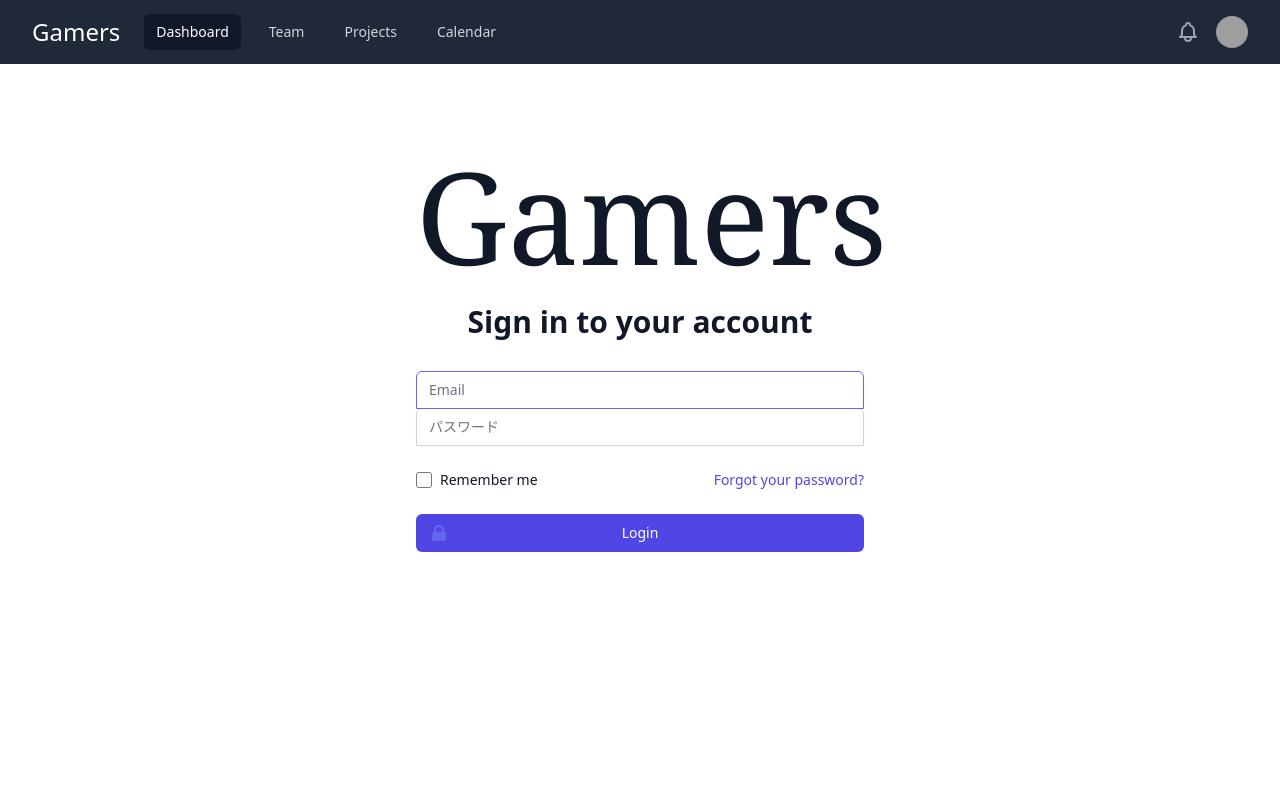
After one commit to RyotaNishio/gamers1, a Django app: page /login/ in a window 1280 px wide. The commit adds this page. Run offline with Django 3.2, Linux system fonts and the light colour scheme; some libraries are stand-ins or nearby versions; grey boxes are pictures that could not be loaded.

Commit message:
[Add]sessions

```diff
--- a/base/views/__init__.py
+++ b/base/views/__init__.py
@@ -0,0 +1,3 @@
+from .user_views import *
+from .login_signup_views import *
+from .home_views import *
--- /dev/null
+++ b/base/views/login_signup_views.py
@@ -0,0 +1,62 @@
+from django.views.generic import CreateView
+from django.contrib.auth.forms import AuthenticationForm, UserCreationForm
+from django.contrib.auth.mixins import LoginRequiredMixin
+from django.contrib.auth.views import LoginView, LogoutView
+from django.contrib.auth import get_user_model
+from django.contrib import messages
+from django.urls import reverse_lazy
+
+User = get_user_model()
+
+
+class SignupForm(UserCreationForm):
+    class Meta:
+        model = User
+        fields = ('username', 'email', 'password1', 'password2')
+
+    def __init__(self, *args, **kwargs):
+        super().__init__(*args, **kwargs)
+        for field in self.fields.values():
+            field.widget.attrs['placeholder'] = field.label
+            field.widget.attrs[
+                'class'] = "appearance-none rounded-none relative block w-full px-3 py-2 border " \
+                           "border-gray-300 placeholder-gray-500 text-gray-900 rounded-t-md focus:outline-none " \
+                           "focus:ring-indigo-500 focus:border-indigo-500 focus:z-10 sm:text-sm"
+            field.widget.attrs['type'] = field.label
+            field.widget.attrs['name'] = field.label
+
+
+class Signup(CreateView):
+    form_class = SignupForm
+    template_name = 'pages/login_signup.html'
+    success_url = reverse_lazy('top')
+
+
+class LoginForm(AuthenticationForm):
+    def __init__(self, *args, **kwargs):
+        super().__init__(*args, **kwargs)
+        for field in self.fields.values():
+            field.widget.attrs['placeholder'] = field.label
+            field.widget.attrs[
+                'class'] = "appearance-none rounded-none relative block w-full px-3 py-2 border border-gray-300" \
+                           " placeholder-gray-500 text-gray-900 rounded-t-md focus:outline-none focus:ring-indigo-500" \
+                           " focus:border-indigo-500 focus:z-10 sm:text-sm"
+            field.widget.attrs['type'] = field.label
+            field.widget.attrs['name'] = field.label
+
+
+class Login(LoginView):
+    form_class = LoginForm
+    template_name = 'pages/login_signup.html'
+
+    def form_valid(self, form):
+        messages.success(self.request, 'You are successfully login.')
+        return super().form_valid(form)
+
+    def form_invalid(self, form):
+        messages.error(self.request, 'You are missed login.')
+        return super().form_invalid(form)
+
+
+class Logout(LogoutView):
+    template_name = 'pages/login_signup.html'
--- a/config/urls.py
+++ b/config/urls.py
@@ -17,9 +17,16 @@ from django.contrib import admin
 from django.urls import path, include
 from django.conf import settings
 from django.contrib.staticfiles.urls import static
+from base.views import UserView, UserListView, Login, Top, Signup, Logout
 
 urlpatterns = [
+    path('', Top.as_view(), name="top"),
     path('admin/', admin.site.urls),
+    path('login/', Login.as_view(), name="login"),
+    path('user/{:id}', UserView.as_view()),
+    path('users/', UserListView.as_view()),
+    path('signup/', Signup.as_view(), name="signup"),
+    path('logout/', Logout.as_view(), name='logout'),
 ]
 
 if settings.DEBUG:
--- a/templates/base.html
+++ b/templates/base.html
@@ -8,11 +8,16 @@
     <script src="https://cdn.tailwindcss.com"></script>
     <title>gamers</title>
 </head>
-<body>
-    <div class="text-center m-5">
-      <div class="bg-yellow-400 p-5 inline-block rounded">
-        <div class="text-3xl font-bold">DjangoでTailwindCSSを使用する方法</div>
-      </div>
-    </div>
+
+<body class="min-h-screen">
+    <header>
+        {% include 'snippets/header.html' %}
+    </header>
+
+    <main>
+        {% include 'snippets/messages.html' %}
+        {% block main %}
+        {% endblock %}
+    </main>
 </body>
 </html>
--- /dev/null
+++ b/templates/pages/login_signup.html
@@ -0,0 +1,69 @@
+{% extends 'base.html' %}
+
+{% block main %}
+
+<div class="mt-10 flex items-center justify-center py-12 px-4 sm:px-6 lg:px-8">
+    <div class="max-w-md w-full space-y-8">
+        <div>
+            <h1 class="text-9xl text-gray-900 font-serif text-center">Gamers</h1>
+            <h2 class="mt-6 text-center text-3xl font-extrabold text-gray-900">
+                {% if 'login' in request.path %}
+                    Sign in to your account
+                {% elif 'signup' in request.path %}
+                    Sign up to new account
+                {% endif %}
+
+            </h2>
+            <p class="mt-2 text-center text-sm text-gray-600">
+            </p>
+        </div>
+
+
+        <form class="mt-8 space-y-6" action="#" method="POST">
+            <input type="hidden" name="remember" value="true">
+            <div class="rounded-md shadow-sm -space-y-px">
+                {{ from.non_field_errors }}
+                {% for field in form %}{% csrf_token %}
+                <div>
+                    {{ field }}
+                    {{ field.errors }}
+                </div>
+                {% endfor %}
+            </div>
+
+            <div class="flex items-center justify-between">
+                <div class="flex items-center">
+                    <input id="remember-me" name="remember-me" type="checkbox"
+                           class="h-4 w-4 text-indigo-600 focus:ring-indigo-500 border-gray-300 rounded">
+                    <label for="remember-me" class="ml-2 block text-sm text-gray-900"> Remember me </label>
+                </div>
+
+                <div class="text-sm">
+                    <a href="#" class="font-medium text-indigo-600 hover:text-indigo-500"> Forgot your password? </a>
+                </div>
+            </div>
+
+            <div>
+                <button type="submit"
+                        class="group relative w-full flex justify-center py-2 px-4 border border-transparent text-sm font-medium rounded-md text-white bg-indigo-600 hover:bg-indigo-700 focus:outline-none focus:ring-2 focus:ring-offset-2 focus:ring-indigo-500">
+                      <span class="absolute left-0 inset-y-0 flex items-center pl-3">
+                        <svg class="h-5 w-5 text-indigo-500 group-hover:text-indigo-400"
+                             xmlns="http://www.w3.org/2000/svg"
+                             viewBox="0 0 20 20" fill="currentColor" aria-hidden="true">
+                          <path fill-rule="evenodd"
+                                d="M5 9V7a5 5 0 0110 0v2a2 2 0 012 2v5a2 2 0 01-2 2H5a2 2 0 01-2-2v-5a2 2 0 012-2zm8-2v2H7V7a3 3 0 016 0z"
+                                clip-rule="evenodd"/>
+                        </svg>
+                      </span>
+                    {% if 'login' in request.path %}
+                    Login
+                    {% elif 'signup' in request.path %}
+                    Signup
+                    {% endif %}
+                </button>
+            </div>
+        </form>
+    </div>
+</div>
+
+{% endblock %}
--- /dev/null
+++ b/templates/pages/top.html
@@ -0,0 +1,5 @@
+{% extends 'base.html' %}
+
+{% block main %}
+<h1>Topページ</h1>
+{% endblock %}
--- /dev/null
+++ b/templates/pages/user.html
@@ -0,0 +1,5 @@
+{% extends 'base.html' %}
+
+{% block main %}
+
+{% endblock %}
--- /dev/null
+++ b/templates/snippets/header.html
@@ -0,0 +1,85 @@
+<!-- This example requires Tailwind CSS v2.0+ -->
+<nav class="bg-gray-800">
+    <div class="max-w-7xl mx-auto px-2 sm:px-6 lg:px-8">
+        <div class="relative flex items-center justify-between h-16">
+            <div class="absolute inset-y-0 left-0 flex items-center sm:hidden">
+                <button type="button"
+                        class="inline-flex items-center justify-center p-2 rounded-md text-gray-400 hover:text-white hover:bg-gray-700 focus:outline-none focus:ring-2 focus:ring-inset focus:ring-white"
+                        aria-controls="mobile-menu" aria-expanded="false">
+                    <span class="sr-only">Open main menu</span>
+                    <svg class="block h-6 w-6" xmlns="http://www.w3.org/2000/svg" fill="none" viewBox="0 0 24 24"
+                         stroke="currentColor" aria-hidden="true">
+                        <path stroke-linecap="round" stroke-linejoin="round" stroke-width="2"
+                              d="M4 6h16M4 12h16M4 18h16"/>
+                    </svg>
+                    <svg class="hidden h-6 w-6" xmlns="http://www.w3.org/2000/svg" fill="none" viewBox="0 0 24 24"
+                         stroke="currentColor" aria-hidden="true">
+                        <path stroke-linecap="round" stroke-linejoin="round" stroke-width="2" d="M6 18L18 6M6 6l12 12"/>
+                    </svg>
+                </button>
+            </div>
+            <div class="flex-1 flex items-center justify-center sm:items-stretch sm:justify-start">
+                <div class="flex-shrink-0 flex items-center">
+                    <h1 class="text-white text-2xl">Gamers</h1>
+                </div>
+                <div class="hidden sm:block sm:ml-6">
+                    <div class="flex space-x-4">
+                        <!-- Current: "bg-gray-900 text-white", Default: "text-gray-300 hover:bg-gray-700 hover:text-white" -->
+                        <a href="#" class="bg-gray-900 text-white px-3 py-2 rounded-md text-sm font-medium"
+                           aria-current="page">Dashboard</a>
+
+                        <a href="#"
+                           class="text-gray-300 hover:bg-gray-700 hover:text-white px-3 py-2 rounded-md text-sm font-medium">Team</a>
+
+                        <a href="#"
+                           class="text-gray-300 hover:bg-gray-700 hover:text-white px-3 py-2 rounded-md text-sm font-medium">Projects</a>
+
+                        <a href="#"
+                           class="text-gray-300 hover:bg-gray-700 hover:text-white px-3 py-2 rounded-md text-sm font-medium">Calendar</a>
+                    </div>
+                </div>
+            </div>
+            <div class="absolute inset-y-0 right-0 flex items-center pr-2 sm:static sm:inset-auto sm:ml-6 sm:pr-0">
+                <button type="button"
+                        class="bg-gray-800 p-1 rounded-full text-gray-400 hover:text-white focus:outline-none focus:ring-2 focus:ring-offset-2 focus:ring-offset-gray-800 focus:ring-white">
+                    <span class="sr-only">View notifications</span>
+                    <svg class="h-6 w-6" xmlns="http://www.w3.org/2000/svg" fill="none" viewBox="0 0 24 24"
+                         stroke="currentColor" aria-hidden="true">
+                        <path stroke-linecap="round" stroke-linejoin="round" stroke-width="2"
+                              d="M15 17h5l-1.405-1.405A2.032 2.032 0 0118 14.158V11a6.002 6.002 0 00-4-5.659V5a2 2 0 10-4 0v.341C7.67 6.165 6 8.388 6 11v3.159c0 .538-.214 1.055-.595 1.436L4 17h5m6 0v1a3 3 0 11-6 0v-1m6 0H9"/>
+                    </svg>
+                </button>
+
+                <div class="ml-3 relative">
+                    <div>
+                        <button type="button"
+                                class="bg-gray-800 flex text-sm rounded-full focus:outline-none focus:ring-2 focus:ring-offset-2 focus:ring-offset-gray-800 focus:ring-white"
+                                id="user-menu-button" aria-expanded="false" aria-haspopup="true">
+                            <span class="sr-only">Open user menu</span>
+                            <img class="h-8 w-8 rounded-full"
+                                 src="https://images.unsplash.com/photo-1472099645785-5658abf4ff4e?ixlib=rb-1.2.1&ixid=eyJhcHBfaWQiOjEyMDd9&auto=format&fit=facearea&facepad=2&w=256&h=256&q=80"
+                                 alt="">
+                        </button>
+                    </div>
+                </div>
+            </div>
+        </div>
+    </div>
+
+
+    <div class="sm:hidden" id="mobile-menu">
+        <div class="px-2 pt-2 pb-3 space-y-1">
+            <a href="#" class="bg-gray-900 text-white block px-3 py-2 rounded-md text-base font-medium"
+               aria-current="page">Dashboard</a>
+
+            <a href="#"
+               class="text-gray-300 hover:bg-gray-700 hover:text-white block px-3 py-2 rounded-md text-base font-medium">Team</a>
+
+            <a href="#"
+               class="text-gray-300 hover:bg-gray-700 hover:text-white block px-3 py-2 rounded-md text-base font-medium">Projects</a>
+
+            <a href="#"
+               class="text-gray-300 hover:bg-gray-700 hover:text-white block px-3 py-2 rounded-md text-base font-medium">Calendar</a>
+        </div>
+    </div>
+</nav>
--- /dev/null
+++ b/templates/snippets/messages.html
@@ -0,0 +1,3 @@
+{% for msg in messages %}
+    {{ msg }}
+{% endfor %}
--- /dev/null
+++ b/templates/snippets/sidebar.html
@@ -0,0 +1 @@
+<h1>sidebar</h1>
--- /dev/null
+++ b/templates/snippets/user_card.html
@@ -0,0 +1,3 @@
+<div>
+    <h1>UserCard</h1>
+</div>
```
Also changed, not shown: base/views/home_views.py (added, +7 -0 lines), base/views/user_views.py (added, +12 -0 lines), config/settings.py (+4 -6 lines), templates/pages/user_list.html (added, +8 -0 lines), db.sqlite3.
